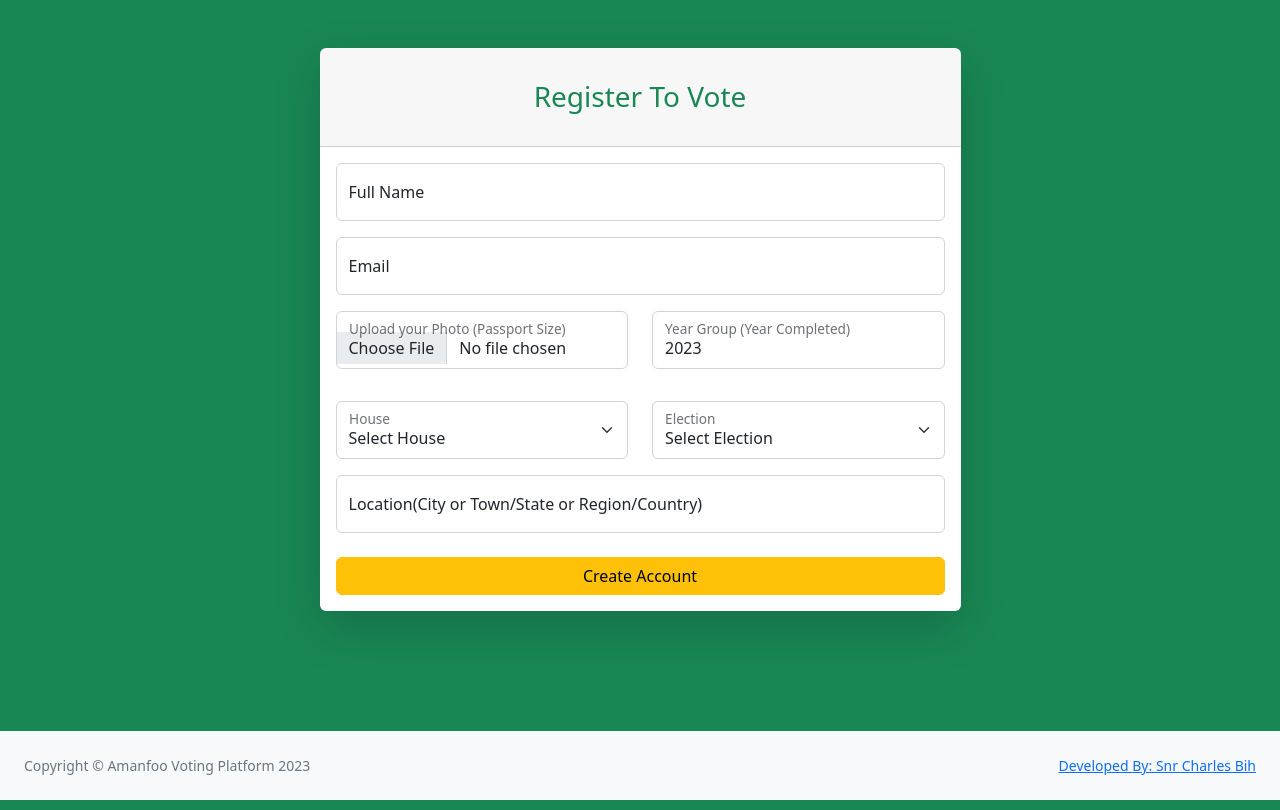
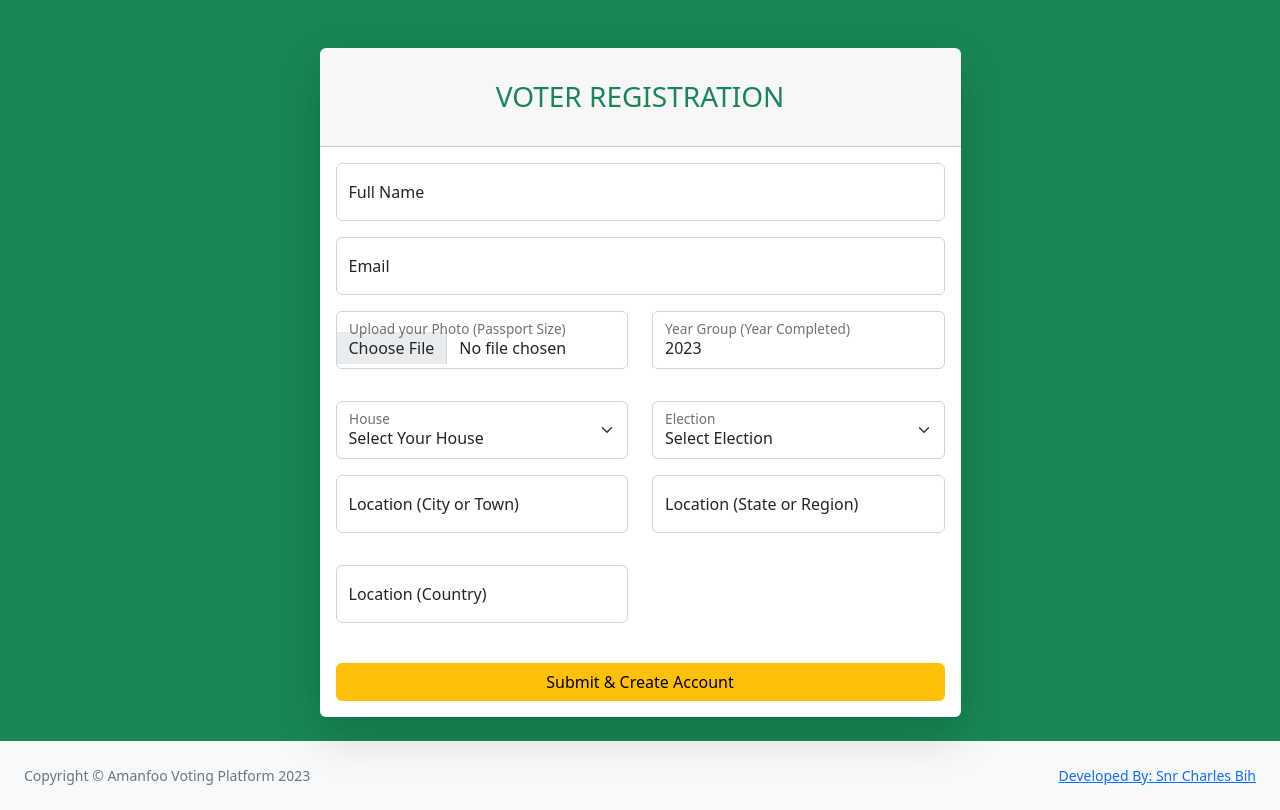
Before and after one commit to charlesbihdev/amanfoo-voting-platform, a PHP site: page /streetlife-africa/register.php in a window 1280 px wide. Run offline with PHP 8.4, Linux system fonts and the light colour scheme; data that the repository does not hold is empty; some libraries are stand-ins or nearby versions.

Commit message:
few touches

```diff
--- a/notify_success_email.php
+++ b/notify_success_email.php
@@ -117,9 +117,7 @@ $mail->Host = "smtp.gmail.com";
 $mail->SMTPSecure = PHPMailer::ENCRYPTION_STARTTLS;
 $mail->Port = 587;
 
-// email and password here
-$mail->Username = "bihcharles2004@gmail.com";
-$mail->Password = "nbdevquibdacgftl";
+
 
 $mail->setFrom("no_reply@amanfoovoting.com", "AmanfooVoting");
 
--- a/register.php
+++ b/register.php
@@ -7,8 +7,8 @@ $alert = "";
 $electionsFetch = new Admin($pdo, 'elections');
 $elections = $electionsFetch->readAll("election_id");
 
-$housesFetch = new Admin($pdo, 'elections');
-$houses = $housesFetch->readAll("election_id");
+// $housesFetch = new Admin($pdo, 'elections');
+// $houses = $housesFetch->readAll("election_id");
 
 
 
@@ -90,6 +90,10 @@ if (isset($_POST['submit'])) {
 </head>
 
 <body class="bg-success">
+    <audio autoplay>
+        <source src="./admin/assets/audio/prempeh_anthem.mp3" type="audio/mp3" controls />
+        Your browser does not support the audio element.
+    </audio>
     <?php
     echo "<script>";
     echo $alert;
@@ -103,7 +107,7 @@ if (isset($_POST['submit'])) {
                         <div class="col-lg-7">
                             <div class="card shadow-lg border-0 rounded-lg mt-5">
                                 <div class="card-header">
-                                    <h3 class="text-center font-weight-light my-4 text-success">Register To Vote</h3>
+                                    <h3 class="text-center font-weight-light my-4 text-success">VOTER REGISTRATION</h3>
                                 </div>
                                 <div class="card-body">
                                     <form method="POST" action="" enctype="multipart/form-data">
@@ -136,10 +140,19 @@ if (isset($_POST['submit'])) {
                                             <div class="col-md-6">
                                                 <div class="form-floating mb-3 mb-md-0">
                                                     <select class="form-select" id="house" name="house" required>
-                                                        <option value="" selected>Select House</option>
-                                                        <?php foreach ($houses as $house) : ?>
-                                                            <option value="<?php echo $house['house']; ?>"><?php echo $house['house']; ?></option>
-                                                        <?php endforeach; ?>
+                                                        <option value="" selected> Select Your House </option>
+
+                                                        <option value="RAMSEYER">RAMSEYER</option>
+                                                        <option value="BUTLER">BUTLER</option>
+                                                        <option value="FREEMAN">FREEMAN</option>
+                                                        <option value="PEARSON">PEARSON</option>
+                                                        <option value="AGGREY">AGGREY</option>
+                                                        <option value="GUGGISBERG">GUGGISBERG</option>
+                                                        <option value="OSEI TUTU">OSEI TUTU</option>
+                                                        <option value="OPOKU WARE">OPOKU WARE</option>
+                                                        <option value="ARTHUR CLARKE">ARTHUR CLARKE</option>
+                                                        <option value="MATTHEW OPOKU PREMPEH">MATTHEW OPOKU PREMPEH</option>
+
                                                     </select>
                                                     <label for="house">House</label>
                                                 </div>
@@ -157,13 +170,32 @@ if (isset($_POST['submit'])) {
                                             </div>
                                         </div>
 
-                                        <div class="form-floating mb-3 mb-md-0">
-                                            <input class="form-control" id="location" type="text" placeholder="Enter your Location" name="location" required />
-                                            <label for="location"> Location(City or Town/State or Region/Country)</label>
+                                        <div class="row mb-3">
+                                            <div class="col-md-6">
+                                                <div class="form-floating mb-3">
+                                                    <input class="form-control" id="city" name="city" type="text" placeholder="Type City or Town" required />
+                                                    <label for="city">Location (City or Town)</label>
+                                                </div>
+                                            </div>
+
+                                            <div class="col-md-6">
+                                                <div class="form-floating mb-3">
+                                                    <input class="form-control" id="state" name="state" type="text" placeholder="Type State or Region" required />
+                                                    <label for="year">Location (State or Region)</label>
+                                                </div>
+                                            </div>
+                                        </div>
+                                        <div class="row mb-3">
+                                            <div class="col-md-6">
+                                                <div class="form-floating mb-3">
+                                                    <input class="form-control" id="country" type="text" placeholder="Type your Country" name="country" required />
+                                                    <label for="country"> Location (Country)</label>
+                                                </div>
+                                            </div>
                                         </div>
 
                                         <div class="mt-4 mb-0">
-                                            <div class="d-grid"><input type="submit" class="btn btn-warning btn-block" value="Create Account" name="submit"></input></div>
+                                            <div class="d-grid"><input type="submit" class="btn btn-warning btn-block" value="Submit & Create Account" name="submit"></input></div>
                                         </div>
                                     </form>
                                 </div>
--- a/send_register_emails.php
+++ b/send_register_emails.php
@@ -66,9 +66,6 @@ $mail->Host = "smtp.gmail.com";
 $mail->SMTPSecure = PHPMailer::ENCRYPTION_STARTTLS;
 $mail->Port = 587;
 
-//email and address here
-$mail->Username = "bihcharles2004@gmail.com";
-$mail->Password = "nbdevquibdacgftl";
 
 $mail->setFrom("no_reply@amanfoovoting.com", "AmanfooVoting");
 
```
Also changed, not shown: admin/createAdmins442.php (+1 -6 lines), admin/assets/uploads/image_64ea2e5374441.jpg (added).
